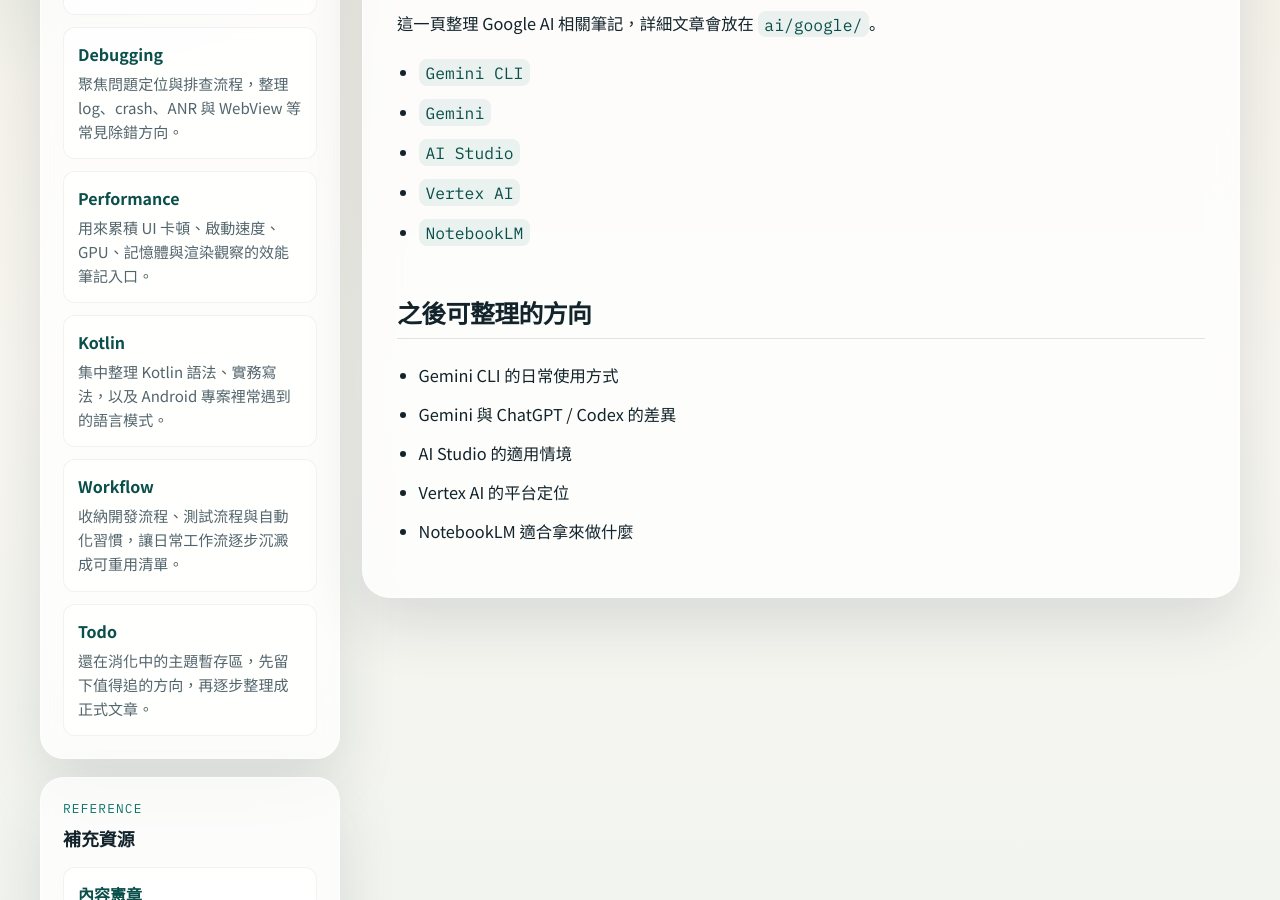
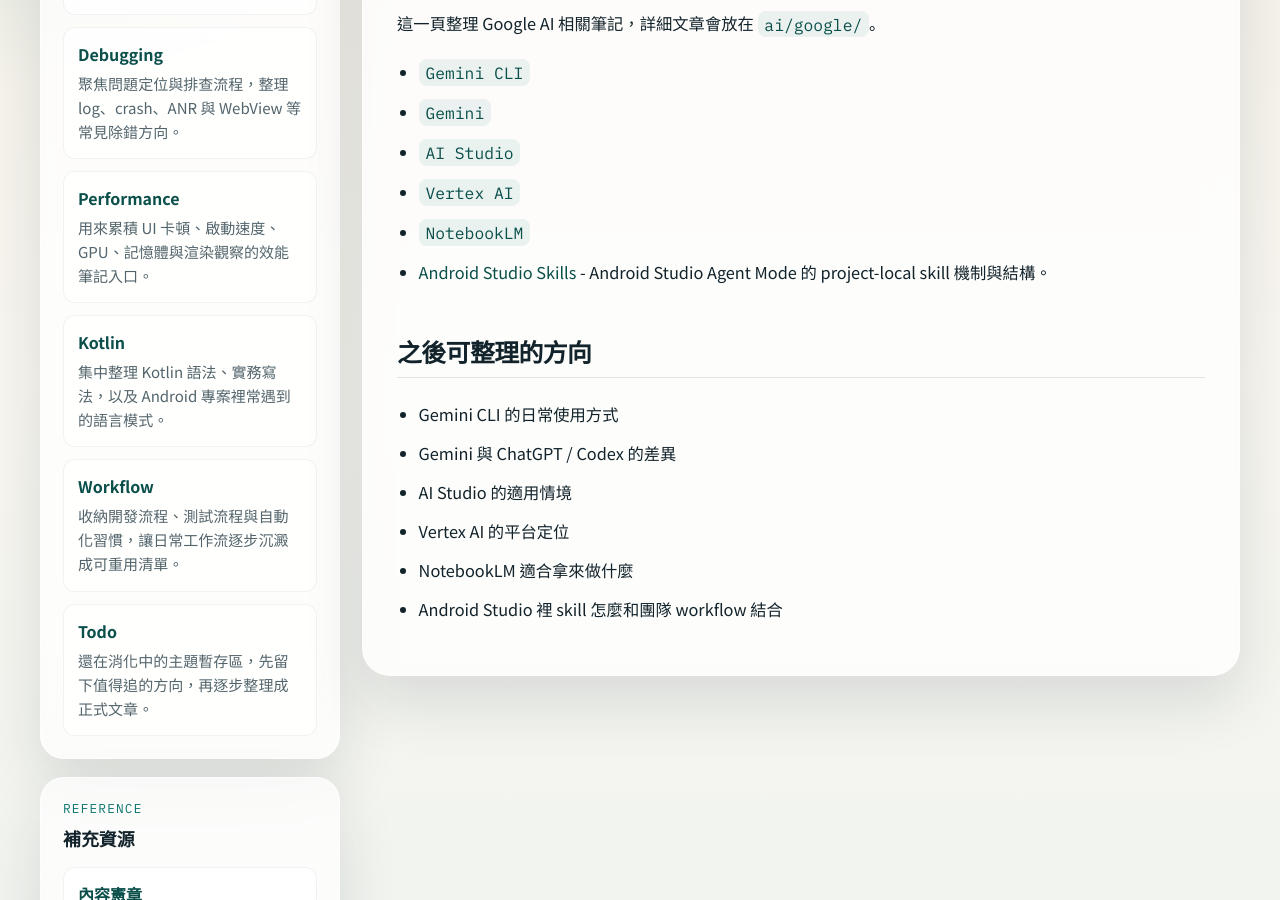
Before and after one commit to icools/android, a Jekyll site: the page built from ai/google/index.md, in a window 1280 px wide and 900 px high, scrolled down 512 px. Built offline with Jekyll 4.4.1, drawn with Linux system fonts in a browser that asks for light colours.

Commit message:
add: enhance AI documentation by adding Android Studio Skills page and updating Google AI index with new content

```diff
--- a/_layouts/default.html
+++ b/_layouts/default.html
@@ -96,24 +96,33 @@
 
             {% assign section_name = page.name | split: '.' | first %}
             {% assign section_prefix = section_name | append: '/' %}
-            {% assign child_pages = site.pages | where_exp: "child", "child.path != page.path and child.path contains section_prefix" | sort: "title" %}
-            {% if page.dir == '/' and child_pages.size > 0 %}
-              <section class="auto-list">
-                <div class="section-heading">
-                  <p class="panel-label">Auto Index</p>
-                  <h2>分類文章</h2>
-                </div>
-                <div class="card-grid compact">
-                  {% for child in child_pages %}
+            {% if page.dir == '/' %}
+              {% assign child_count = 0 %}
+              {% capture child_cards %}
+                {% assign sorted_pages = site.pages | sort: "title" %}
+                {% for child in sorted_pages %}
+                  {% if child.path != page.path and child.path contains section_prefix %}
+                    {% assign child_count = child_count | plus: 1 %}
                     <a class="mini-card" href="{{ child.url | relative_url }}">
                       <strong>{{ child.title }}</strong>
                       {% if child.desc %}
                         <span>{{ child.desc }}</span>
                       {% endif %}
                     </a>
-                  {% endfor %}
-                </div>
-              </section>
+                  {% endif %}
+                {% endfor %}
+              {% endcapture %}
+              {% if child_count > 0 %}
+                <section class="auto-list">
+                  <div class="section-heading">
+                    <p class="panel-label">Auto Index</p>
+                    <h2>分類文章</h2>
+                  </div>
+                  <div class="card-grid compact">
+                    {{ child_cards }}
+                  </div>
+                </section>
+              {% endif %}
             {% endif %}
           </article>
         </main>
--- a/ai/google/index.md
+++ b/ai/google/index.md
@@ -21,6 +21,7 @@ status: active
 - `AI Studio`
 - `Vertex AI`
 - `NotebookLM`
+- [Android Studio Skills](android-studio-skills.md) - Android Studio Agent Mode 的 project-local skill 機制與結構。
 
 ## 之後可整理的方向
 
@@ -29,3 +30,4 @@ status: active
 - AI Studio 的適用情境
 - Vertex AI 的平台定位
 - NotebookLM 適合拿來做什麼
+- Android Studio 裡 skill 怎麼和團隊 workflow 結合
```
Also changed, not shown: ai.md (+1 -1 lines), ai/google/android-studio-skills.md (added, +120 -0 lines).
